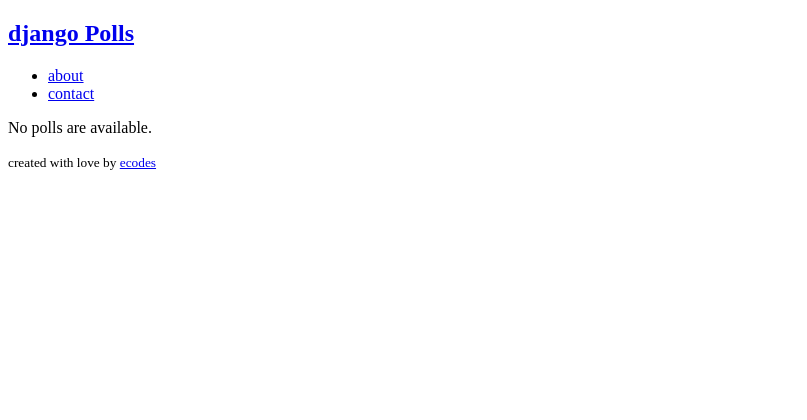
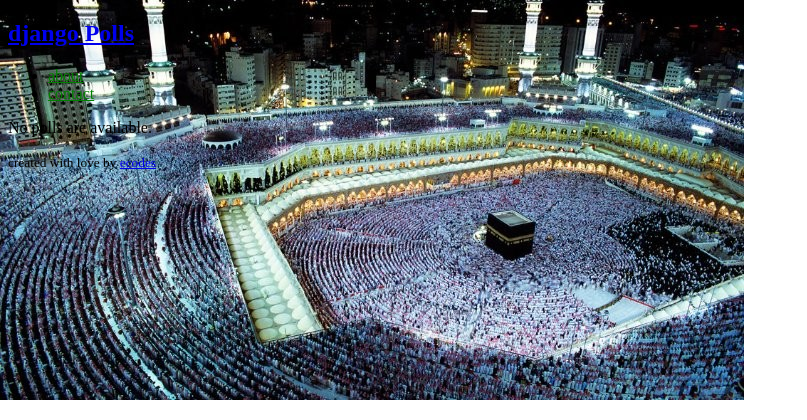
Before and after one commit to touraye/pygig, a Django app: page /polls/ in a window 1280 px wide. Shown: the top 420 px of the page, without its empty margins (0-807 px from the left). Run offline with Django 5.2, Linux system fonts and the light colour scheme; data that the repository does not hold is empty.

Commit message:
added static files

```diff
--- /dev/null
+++ b/polls/static/polls/style.css
@@ -0,0 +1,7 @@
+li a {
+    color: green;
+}
+
+body {
+    background: white url("images/background.jpg") no-repeat;
+}
--- a/polls/templates/polls/base.html
+++ b/polls/templates/polls/base.html
@@ -3,6 +3,8 @@
 <head>
     <meta charset="UTF-8">
     <meta name="viewport" content="width=device-width, initial-scale=1.0">
+    {% load static %}
+    <link rel="stylesheet" href="{% static 'polls/style.css' %}">
     <title>Django Polls App</title>
 </head>
 <body>
```
Also changed, not shown: polls/static/polls/images/background.jpg (added).
